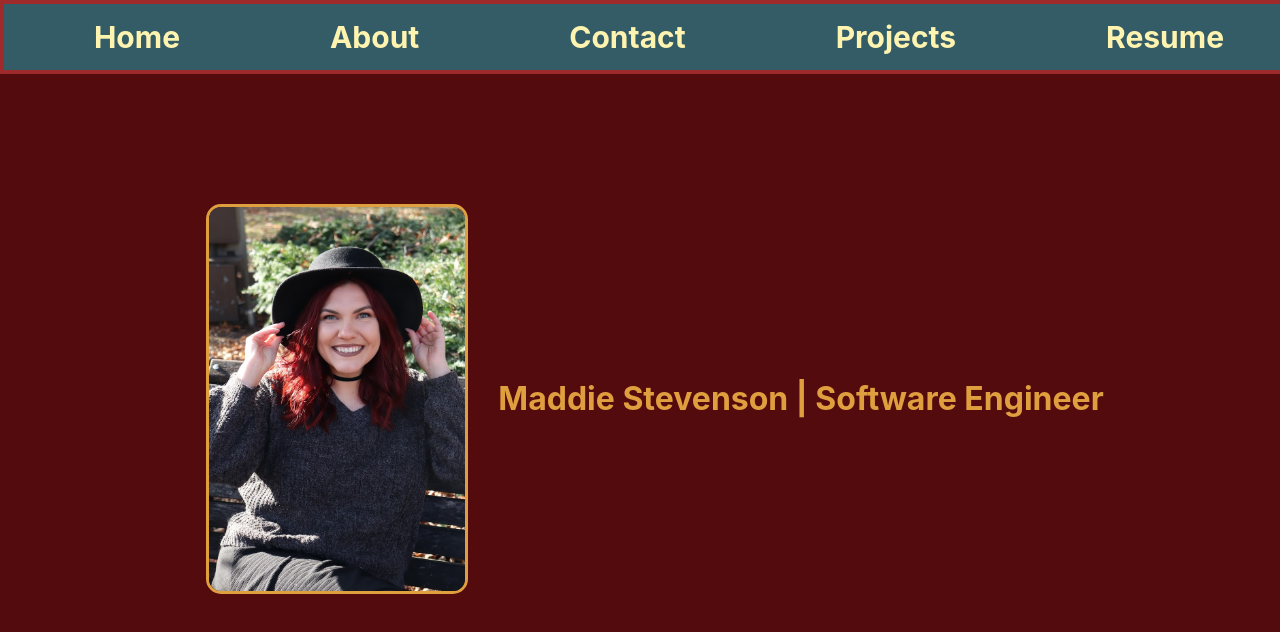
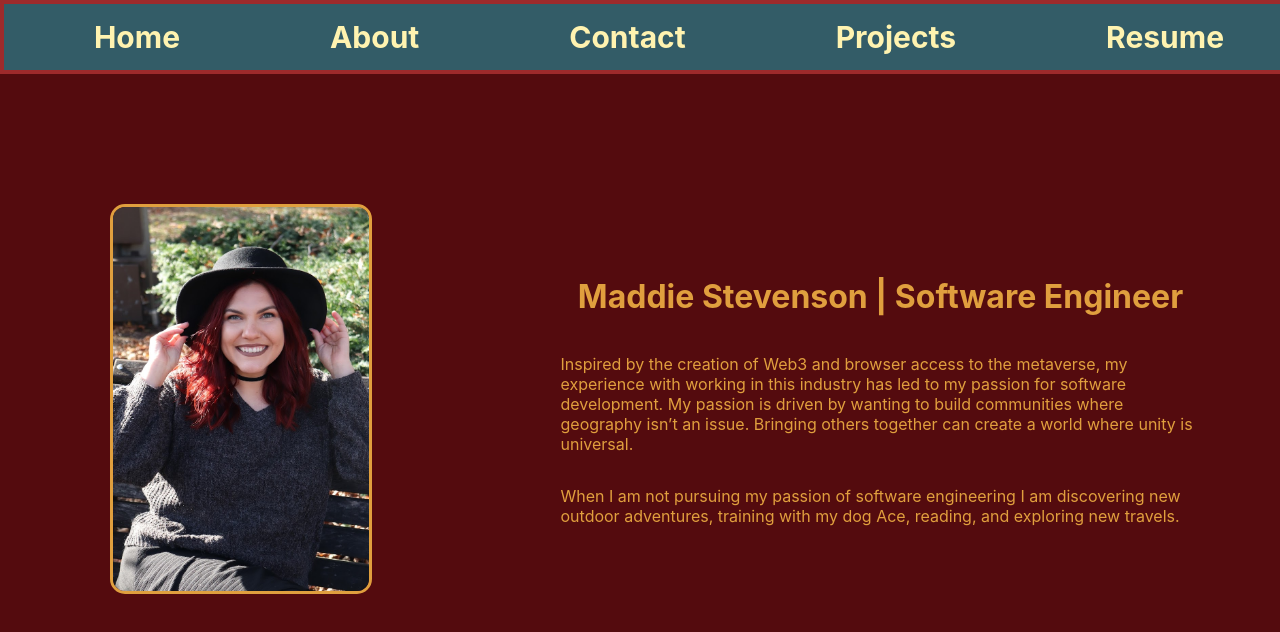
Before and after one commit to mbstevenson96/maddie-stevenson-portfolio, a React (Create React App) app: page / in a window 1280 px wide. Shown: the top 632 px of the page. Built offline with nearby package versions, Linux system fonts and the light colour scheme.

Commit message:
fix spaceing on home page

```diff
--- a/src/pages/Home/Home.jsx
+++ b/src/pages/Home/Home.jsx
@@ -6,7 +6,11 @@
     <>
       <div className={styles.container}>
         <img className={styles.HomePhoto} src={Maddie1} alt="Maddie in garden"/>
-        <h1 className={styles.HomeH1}>Maddie Stevenson | Software Engineer</h1>
+        <div className={styles.Info}>
+          <h1 className={styles.HomeH1}>Maddie Stevenson | Software Engineer</h1>
+          <p className={styles.HomeH1}>Inspired by the creation of Web3 and browser access to the metaverse, my experience with working in this industry has led to my passion for software development. My passion is driven by wanting to build communities where geography isn’t an issue. Bringing others together can create a world where unity is universal.</p>
+          <p className={styles.HomeH1}>When I am not pursuing my passion of software engineering I am discovering new outdoor adventures, training with my dog Ace, reading, and exploring new travels.</p>
+        </div>
       </div>
     </>
   );
--- a/src/pages/Home/Home.module.css
+++ b/src/pages/Home/Home.module.css
@@ -21,15 +21,29 @@
   align-items: center;
 }
 
+.AboutP {
+  color: #e09f3e;
+  font-size: 30px;
+  margin: 20px 100px;
+}
+
 @media only screen and (min-width: 640px) {
   .container {
     display: flex;
     flex-direction: row;
-    justify-content: center;
+    justify-content: space-around;
     align-items: center;
   }
 
   .HomePhoto {
     width: 20%;
   }
+
+  .Info {
+    display: flex;
+    flex-direction: column;
+    justify-content: space-around;
+    align-items: center;
+    max-width: 50%;
+  }
 }
```
